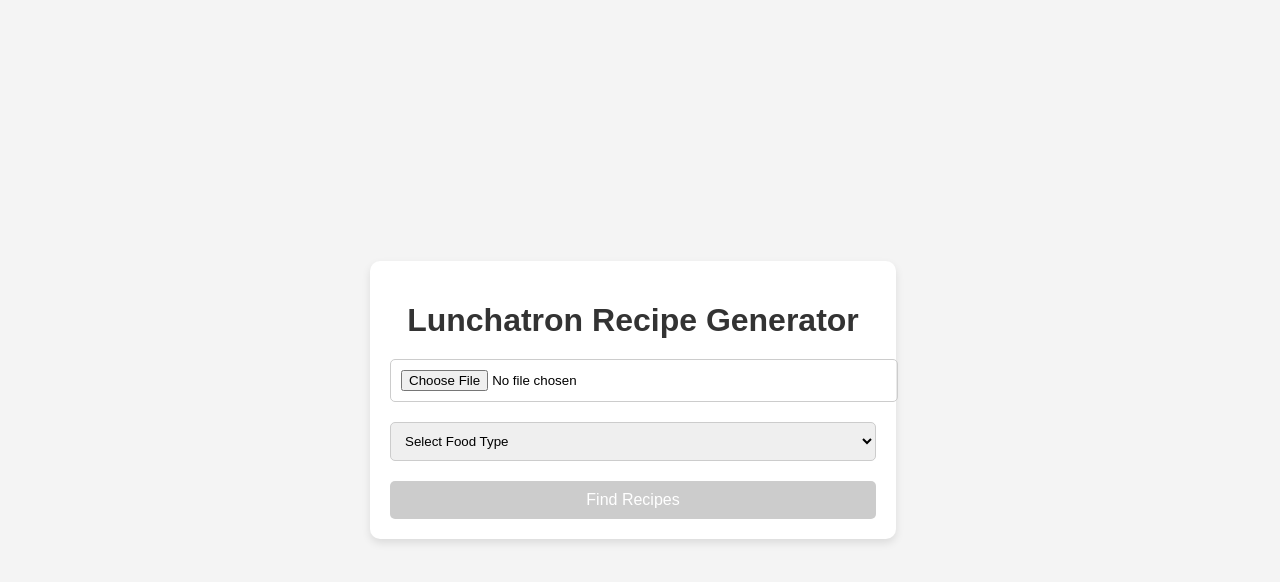
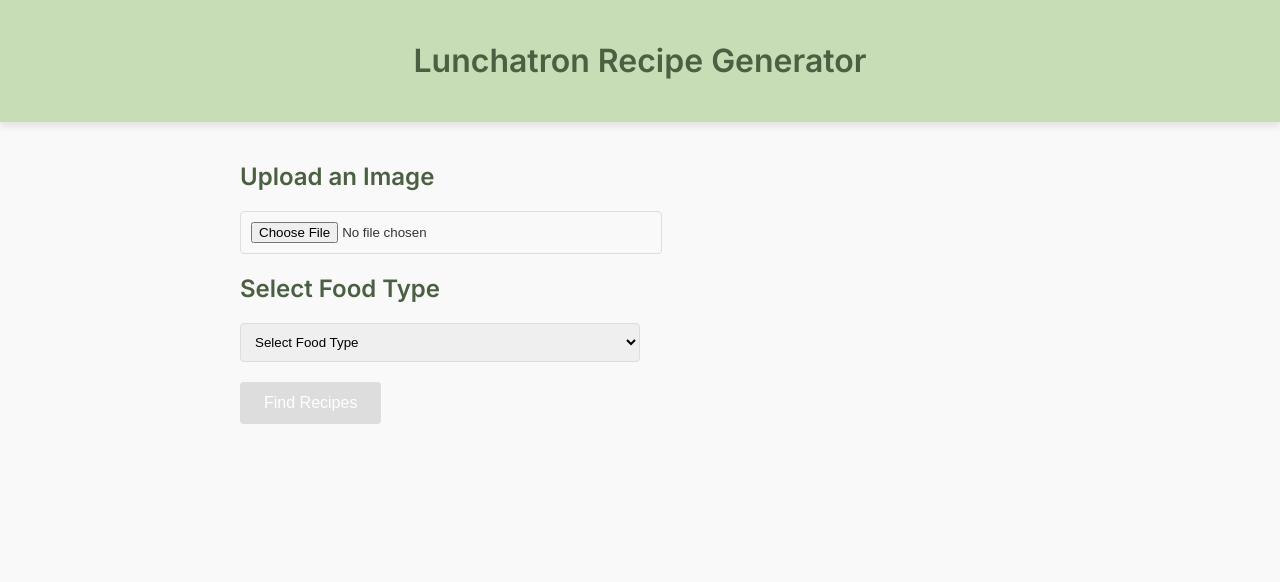
Before and after one commit to VictorSsuto/Lunchatron, a React (Create React App) app in the folder frontend/: page / in a window 1280 px wide. Shown: the top 582 px of the page. Built offline with nearby package versions, Linux system fonts and the light colour scheme.

Commit message:
edits to frontend

```diff
--- a/frontend/src/App.css
+++ b/frontend/src/App.css
@@ -1,75 +1,54 @@
+/* Import Google Font */
+@import url("https://fonts.googleapis.com/css2?family=Inter:wght@400;600&display=swap");
+
 body {
-  font-family: Arial, sans-serif;
-  background-color: #f4f4f4;
   margin: 0;
-  padding: 0;
-  display: flex;
-  justify-content: center;
-  align-items: center;
-  min-height: 100vh;
+  font-family: "Inter", sans-serif;
+  background-color: #f9f9f9;
+  color: #333;
 }
 
-.App {
-  background-color: #fff;
+.App-header {
+  background-color: #c7ddb5;
+  color: white;
+  text-align: center;
   padding: 20px;
-  border-radius: 10px;
   box-shadow: 0 4px 8px rgba(0, 0, 0, 0.1);
-  width: 90%;
-  max-width: 500px;
-  text-align: center;
 }
 
-h1 {
-  color: #333;
-  margin-bottom: 20px;
+.App-main {
+  padding: 20px;
+  max-width: 800px;
+  margin: 0 auto;
 }
 
-input[type="file"] {
-  margin-bottom: 20px;
-  padding: 10px;
-  border: 1px solid #ccc;
-  border-radius: 5px;
-  width: 100%;
+h1, h2 {
+  color: #4b6043;
 }
 
-select {
+.upload-input,
+.dropdown {
+  display: block;
+  margin-top: 10px;
   padding: 10px;
-  border-radius: 5px;
-  border: 1px solid #ccc;
-  margin-bottom: 20px;
+  border: 1px solid #ddd;
+  border-radius: 4px;
   width: 100%;
+  max-width: 400px;
 }
 
-button {
-  background-color: #007bff;
+.search-button {
+  background-color: #ff6600;
   color: white;
-  padding: 10px 20px;
+  padding: 12px 24px;
   border: none;
-  border-radius: 5px;
+  border-radius: 4px;
   cursor: pointer;
   font-size: 16px;
-  width: 100%;
+  margin-top: 20px;
 }
 
-button:disabled {
-  background-color: #ccc;
+.search-button:disabled {
+  background-color: #ddd;
   cursor: not-allowed;
 }
-
-ul {
-  list-style-type: none;
-  padding: 0;
-}
-
-li {
-  background-color: #f9f9f9;
-  margin: 10px 0;
-  padding: 10px;
-  border-radius: 5px;
-  border: 1px solid #ddd;
-}
-
-h2 {
-  color: #555;
-  margin-top: 20px;
-}
--- a/frontend/src/App.js
+++ b/frontend/src/App.js
@@ -14,25 +14,15 @@ function App() {
     if (!file) return;
 
     setLoading(true);
-    const formData = new FormData();
-    formData.append("file", file);
-
     try {
-      const response = await fetch("http://127.0.0.1:8000/ingredients/", {
-        method: "POST",
-        body: formData,
-      });
-
-      const data = await response.json();
-      console.log("Image Processed:", data);
-      setIngredients(data.ingredients);
+      const detectedIngredients = await recognizeIngredients(file);
+      setIngredients(detectedIngredients);
     } catch (error) {
-      alert("Failed to upload image.");
+      alert("Failed to upload image. Please try again.");
     } finally {
       setLoading(false);
     }
   };
-
 
   // Handle recipe search
   const handleSearchRecipes = async () => {
@@ -54,44 +44,63 @@ function App() {
 
   return (
     <div className="App">
+      <header className="App-header">
         <h1>Lunchatron Recipe Generator</h1>
+      </header>
 
-      {/* File upload for ingredient recognition */}
-      <input type="file" onChange={handleFileUpload} accept="image/*" />
-      {loading && <p>Loading ingredients...</p>}
+      <main className="App-main">
+        <section className="upload-section">
+          <h2>Upload an Image</h2>
+          <input
+            type="file"
+            onChange={handleFileUpload}
+            accept="image/*"
+            className="upload-input"
+          />
+          {loading && <p className="loading-text">Processing image...</p>}
+        </section>
 
-      {/* Dropdown for selecting food type */}
-      <select value={foodType} onChange={(e) => setFoodType(e.target.value)}>
+        <section className="food-type-section">
+          <h2>Select Food Type</h2>
+          <select
+            value={foodType}
+            onChange={(e) => setFoodType(e.target.value)}
+            className="dropdown"
+          >
             <option value="">Select Food Type</option>
             <option value="Italian">Italian</option>
             <option value="Vegan">Vegan</option>
             <option value="Dessert">Dessert</option>
           </select>
+        </section>
 
-      {/* Search Button */}
-      <button onClick={handleSearchRecipes} disabled={loading || !ingredients.length}>
+        <button
+          onClick={handleSearchRecipes}
+          disabled={loading || !ingredients.length}
+          className="search-button"
+        >
           {loading ? "Searching..." : "Find Recipes"}
         </button>
 
-      {/* Display detected ingredients */}
         {ingredients.length > 0 && (
-        <>
-          <h2>Detected Ingredients:</h2>
-          <ul>
+          <section className="ingredients-section">
+            <h2>Detected Ingredients</h2>
+            <ul className="ingredients-list">
               {ingredients.map((ingredient, index) => (
-              <li key={index}>{ingredient}</li>
+                <li key={index} className="ingredient-item">
+                  {ingredient}
+                </li>
               ))}
             </ul>
-        </>
+          </section>
         )}
 
-      {/* Display fetched recipes */}
         {recipes.length > 0 && (
-        <>
-          <h2>Recipes:</h2>
-          <ul>
+          <section className="recipes-section">
+            <h2>Recipes</h2>
+            <ul className="recipes-list">
               {recipes.map((recipe, index) => (
-              <li key={index}>
+                <li key={index} className="recipe-card">
                   <h3>{recipe.name}</h3>
                   <p>
                     <strong>Ingredients:</strong> {recipe.ingredients.join(", ")}
@@ -108,8 +117,9 @@ function App() {
                 </li>
               ))}
             </ul>
-        </>
+          </section>
         )}
+      </main>
     </div>
   );
 }
```
Lines whose indentation alone changed are shown as unchanged.
